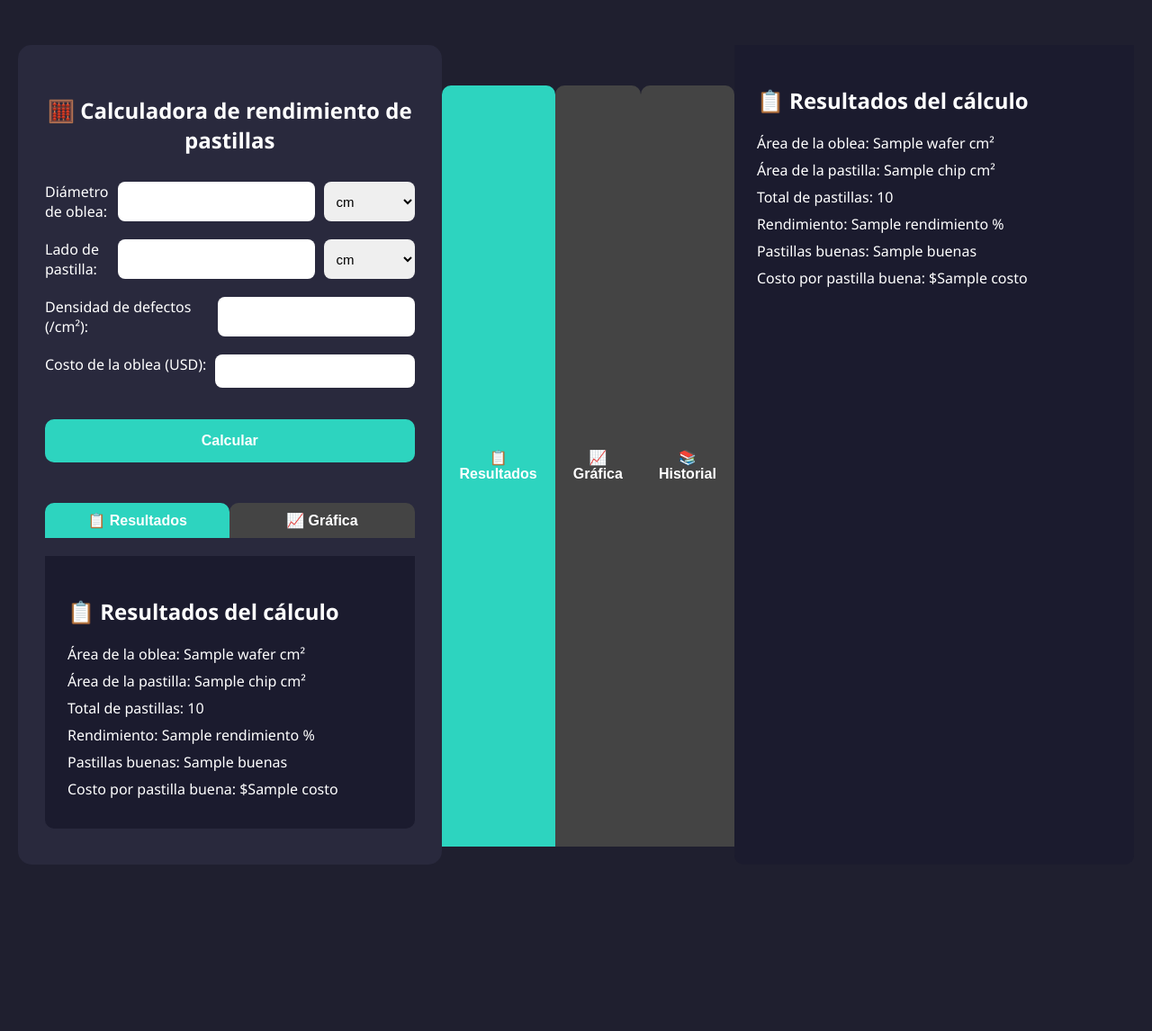
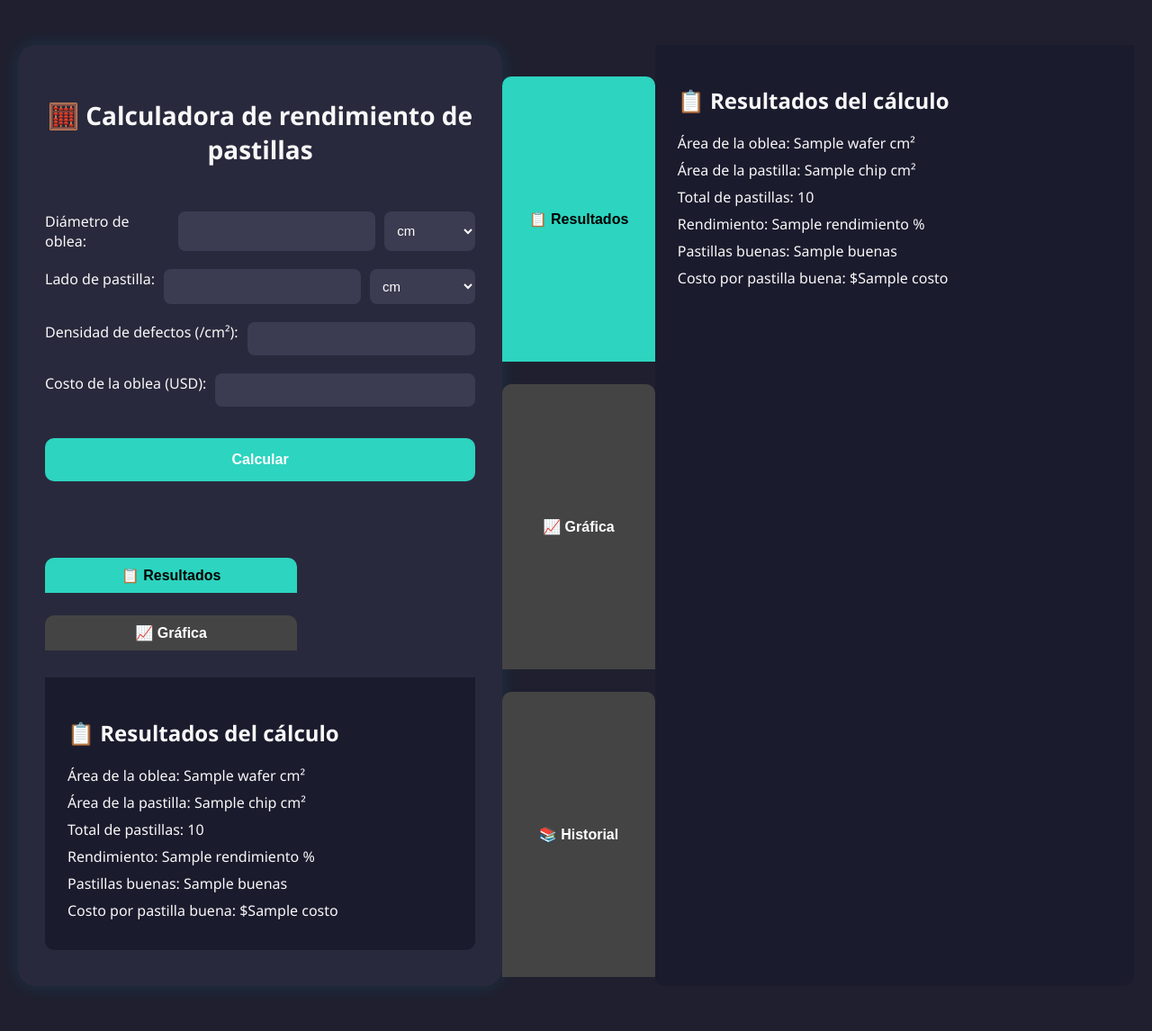
Before and after one commit to RodrigoPP05/calculadora_pastillas, a Flask app: template templates/index.html in a window 1280 px wide. Shown: the whole page at 90% size. Before the commit the page ends 961 px from the top, so only its background shows below. Run offline with Flask 3, Linux system fonts and the light colour scheme; the template is opened without the code that fills it: most values are stand-ins (such as "Sample title", 1, 10 or a date in 2020); some libraries are stand-ins or nearby versions.

Commit message:
Update style.css

```diff
--- a/static/style.css
+++ b/static/style.css
@@ -1,6 +1,7 @@
+/* Estilos globales */
 body {
   background: #1f1f2f;
-  color: white;
+  color: #f8f8f8;
   font-family: 'Segoe UI', sans-serif;
   display: flex;
   justify-content: center;
@@ -8,26 +9,35 @@ body {
   margin: 0;
 }
 
+/* Contenedor principal */
 .container {
   background: #29293d;
   padding: 40px 30px;
-  border-radius: 15px;
-  max-width: 700px;
+  border-radius: 20px;
+  max-width: 1000px;
   width: 100%;
   box-sizing: border-box;
+  box-shadow: 0 0 20px rgba(0, 255, 255, 0.1);
+  display: flex;
+  flex-wrap: wrap;
+  gap: 20px;
 }
 
+/* Título principal */
 h1 {
   text-align: center;
   margin-bottom: 30px;
-  font-size: 24px;
+  font-size: 28px;
+  width: 100%;
 }
 
 h1::before {
   content: "🧮 ";
 }
 
+/* Formulario */
 .formulario {
+  flex: 1 1 300px;
   margin-bottom: 30px;
 }
 
@@ -37,14 +47,24 @@ h1::before {
   gap: 10px;
 }
 
-.campo input, .campo select {
+.campo input,
+.campo select {
   padding: 10px;
   border-radius: 8px;
   border: none;
   font-size: 15px;
   flex: 1;
+  background-color: #3b3b51;
+  color: white;
 }
 
+.campo input:focus,
+.campo select:focus {
+  outline: none;
+  box-shadow: 0 0 5px #2dd4bf;
+}
+
+/* Botón principal */
 button {
   background: #2dd4bf;
   border: none;
@@ -56,13 +76,21 @@ button {
   width: 100%;
   cursor: pointer;
   margin-top: 15px;
+  transition: background 0.3s ease;
 }
 
+button:hover {
+  background: #1cc8ad;
+}
+
+/* Pestañas */
 .tabs {
   display: flex;
   justify-content: space-around;
-  margin-top: 30px;
-  margin-bottom: 20px;
+  margin-top: 20px;
+  margin-bottom: 10px;
+  flex-wrap: wrap;
+  gap: 10px;
 }
 
 .tab-btn {
@@ -73,35 +101,88 @@ button {
   color: white;
   cursor: pointer;
   font-weight: bold;
+  transition: background 0.3s ease;
+}
+
+.tab-btn:hover {
+  background: #666;
 }
 
 .tab-btn.active {
   background: #2dd4bf;
+  color: black;
 }
 
+/* Contenido de pestañas */
 .tab-content {
   display: none;
   background: #1b1b2e;
   padding: 25px;
   border-radius: 0 0 10px 10px;
   overflow: auto;
-  height: auto;
-  max-height: none;
   width: 100%;
   box-sizing: border-box;
+  animation: fadeIn 0.3s ease-in-out;
 }
 
 .tab-content.active {
   display: block;
 }
 
+/* Resultados */
 .resultado p {
   font-size: 16px;
   margin: 8px 0;
 }
 
+/* Gráfica */
 #plotly-graph {
   width: 100%;
   min-height: 400px;
   margin-top: 20px;
 }
+
+/* Historial */
+.historial {
+  flex: 1 1 300px;
+}
+
+.historial h2 {
+  margin-top: 0;
+}
+
+#tabla-historial {
+  width: 100%;
+  border-collapse: collapse;
+  margin-top: 10px;
+  font-size: 15px;
+  color: white;
+}
+
+#tabla-historial th,
+#tabla-historial td {
+  border: 1px solid #555;
+  padding: 8px;
+  text-align: center;
+}
+
+#tabla-historial th {
+  background-color: #374151;
+  color: #14d8dc;
+}
+
+/* Animación suave */
+@keyframes fadeIn {
+  from { opacity: 0; transform: translateY(10px); }
+  to { opacity: 1; transform: translateY(0); }
+}
+
+/* Responsivo */
+@media (max-width: 768px) {
+  .tabs {
+    flex-direction: column;
+  }
+  .container {
+    flex-direction: column;
+  }
+}
```
